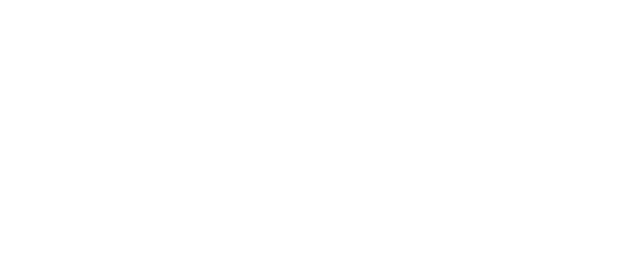
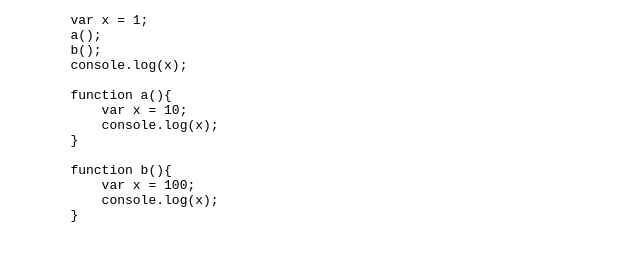
Before and after one commit to rmahawewa/how-functions-work-in-js, a plain HTML site: page index.html in a window 1280 px wide. Shown: the whole page, without its empty margins (0-640 px from the left). Drawn offline with Linux system fonts and the light colour scheme.

Commit message:
display code in the ui

```diff
--- a/index.html
+++ b/index.html
@@ -7,6 +7,23 @@
 </head>
 <body>
 
+    <pre>
+        var x = 1;
+        a();
+        b();
+        console.log(x);
+
+        function a(){
+            var x = 10;
+            console.log(x);
+        }
+
+        function b(){
+            var x = 100;
+            console.log(x);
+        }
+    </pre>
+
     <script src="index.js"></script>
 </body>
 </html>
```
